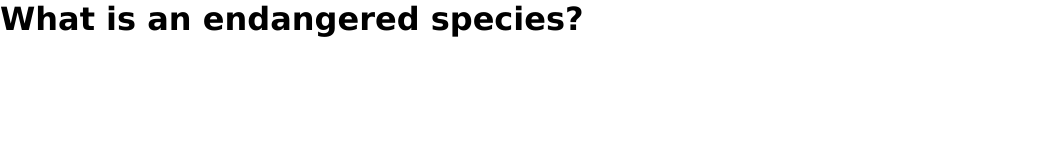
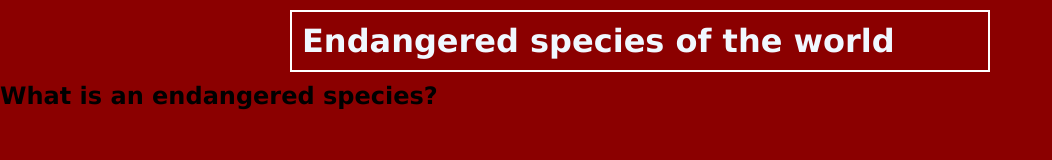
Before and after one commit to prthivy/t2, a plain HTML site: page index.html in a window 1280 px wide. Shown: the whole page, without its empty margins (0-1052 px from the left). Drawn offline with Linux system fonts and the light colour scheme.

Commit message:
add head container and style it

```diff
--- a/index.html
+++ b/index.html
@@ -7,7 +7,13 @@
     <title>Endangered Species</title>
 </head>
 <body>
-    <h1>What is an endangered species?</h1>
+    <div class="head-1-container">
+        <h1>Endangered species of the world</h1>
+
+
+    </div>
+
+    <h2>What is an endangered species?</h1>
 
 
 
--- a/style.css
+++ b/style.css
@@ -7,8 +7,17 @@
 * {
     margin: 0px;
     padding: 0px;
+    background-color: #8B0000;
 }
 
-h1 {
+h1, h2 {
     font-family: Verdana, Tahoma, "Trebuchet MS", sans-serif;
+
 }
+div.head-1-container {
+    width: 700px;
+    margin: 10px auto;
+    padding: 10px;
+    color: aliceblue;
+    border: 2px solid white;
+}
```
